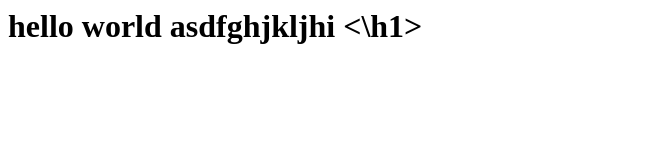
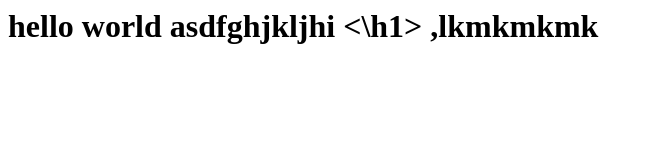
Before and after one commit to sunil22140/new_pipeline, a plain HTML site: page Index.html in a window 1280 px wide. Shown: the whole page, without its empty margins (0-654 px from the left). Drawn offline with Linux system fonts and the light colour scheme.

Commit message:
Update Index.html

```diff
--- a/Index.html
+++ b/Index.html
@@ -1 +1,2 @@
 <h1> hello world asdfghjkljhi <\h1>
+  ,lkmkmkmk
```
